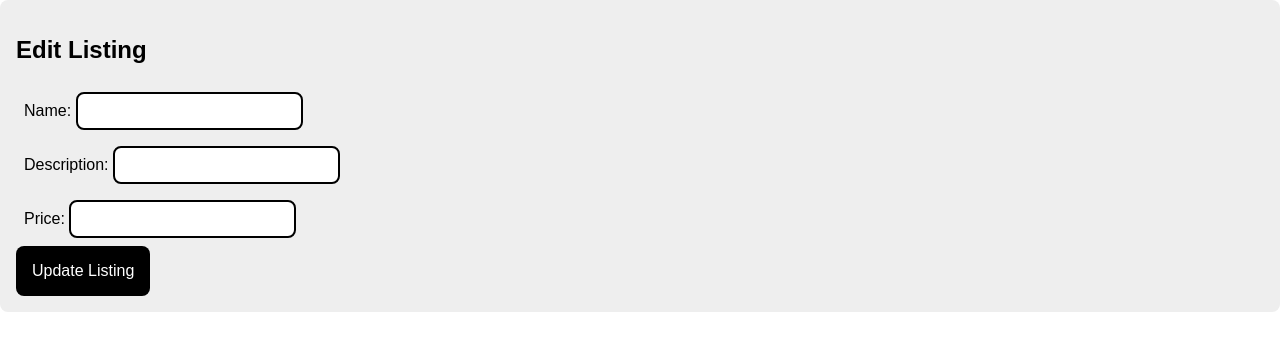
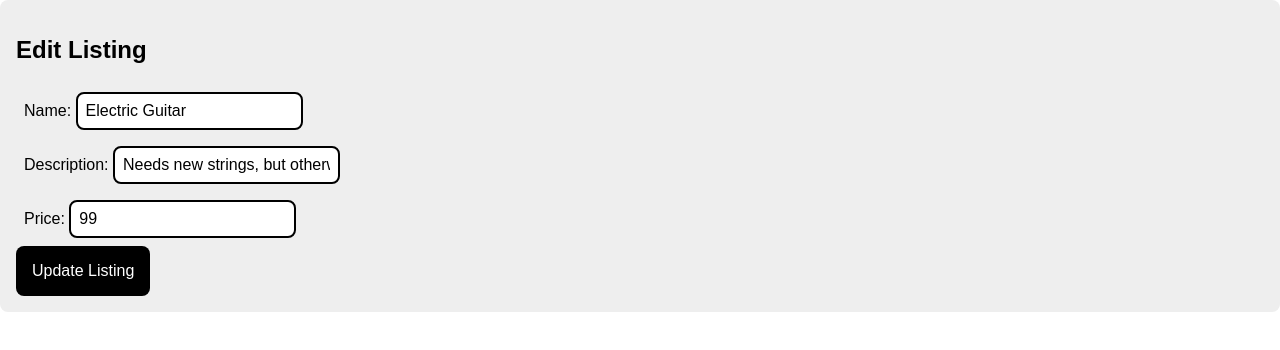
Before and after one commit to NBenawa/Angular, an Angular app: page /edit-listing/234 in a window 1280 px wide. Shown: the top 350 px of the page. Built offline with nearby package versions, Linux system fonts and the light colour scheme.

Commit message:
completing update page

```diff
--- a/src/app/edit-listing-page/edit-listing-page.html
+++ b/src/app/edit-listing-page/edit-listing-page.html
@@ -1,4 +1,9 @@
 <div class="content-box">
     <h2>Edit Listing</h2>
-    <app-listing-data-form submitButtonText="Update Listing" (sendEventToParent)="updateListing()"></app-listing-data-form>
+    <app-listing-data-form
+    [currentName]="listing.name"
+    [currentDescription]="listing.description"
+    [currentPrice]="listing.price"
+    submitButtonText="Update Listing"
+    (sendEventToParent)="updateListing()"></app-listing-data-form>
 </div>
--- a/src/app/edit-listing-page/edit-listing-page.ts
+++ b/src/app/edit-listing-page/edit-listing-page.ts
@@ -1,18 +1,29 @@
 import { Component } from '@angular/core';
 import { ListingDataForm } from '../listing-data-form/listing-data-form';
 import { Router } from '@angular/router';
+import { Listing } from '../types';
+import { fakeMyListings } from '../fake-data';
+import { ActivatedRoute } from '@angular/router';
+import { CommonModule } from '@angular/common';
 
 @Component({
   selector: 'app-edit-listing-page',
-  imports: [ListingDataForm],
+  imports: [ListingDataForm, CommonModule],
   templateUrl: './edit-listing-page.html',
   styleUrl: './edit-listing-page.css',
 })
 export class EditListingPage {
-  constructor(private router: Router) {}
+  constructor(private router: Router, private route: ActivatedRoute) {}
+
+  listing!: Listing;
 
   updateListing() {
     alert('Listing updated!');
     this.router.navigate(['/my-listings']);
   }
+
+  ngOnInit() {
+    const id = this.route.snapshot.paramMap.get('id');
+    this.listing = fakeMyListings.find((l) => l.id === id)!;
+  }
 }
--- a/src/app/listing-data-form/listing-data-form.html
+++ b/src/app/listing-data-form/listing-data-form.html
@@ -1,7 +1,7 @@
 <form (ngSubmit)="createListing()">
     <div class="form-group">
-        <label for="title">Name: </label>
-        <input type="text" id="title" [(ngModel)]="name" name="title">
+        <label for="name">Name: </label>
+        <input type="text" id="name" [(ngModel)]="name" name="name">
     </div>
     <div class="form-group">
         <label for="description">Description: </label>
@@ -9,7 +9,7 @@
     </div>
     <div class="form-group">
         <label for="price">Price: </label>
-        <input type="text" id="price" [(ngModel)]="price" name="price">
+        <input type="number" id="price" [(ngModel)]="price" name="price">
     </div>
     <button type="submit" >{{ submitButtonText }}</button>
 </form>
--- a/src/app/listing-data-form/listing-data-form.ts
+++ b/src/app/listing-data-form/listing-data-form.ts
@@ -11,6 +11,10 @@ import { Listing } from '../types';
 })
 export class ListingDataForm {
   @Input() submitButtonText!: string;
+  @Input() currentName: string = '';
+  @Input() currentDescription: string = '';
+  @Input() currentPrice: number = 0;
+
   @Output() sendEventToParent = new EventEmitter<Listing>();
 
   name: string = '';
@@ -27,4 +31,10 @@ export class ListingDataForm {
       price: Number(this.price)
     });
   }
+
+  ngOnInit() {
+    this.name = this.currentName;
+    this.description = this.currentDescription;
+    this.price = this.currentPrice.toString();
+  }
 }
```
